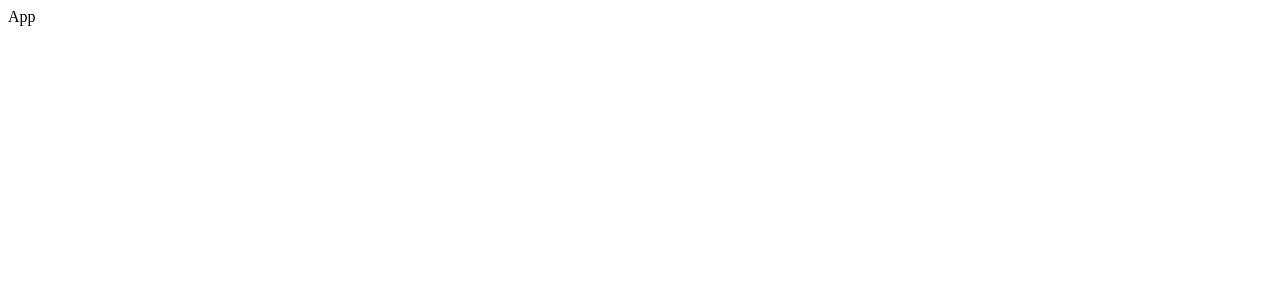
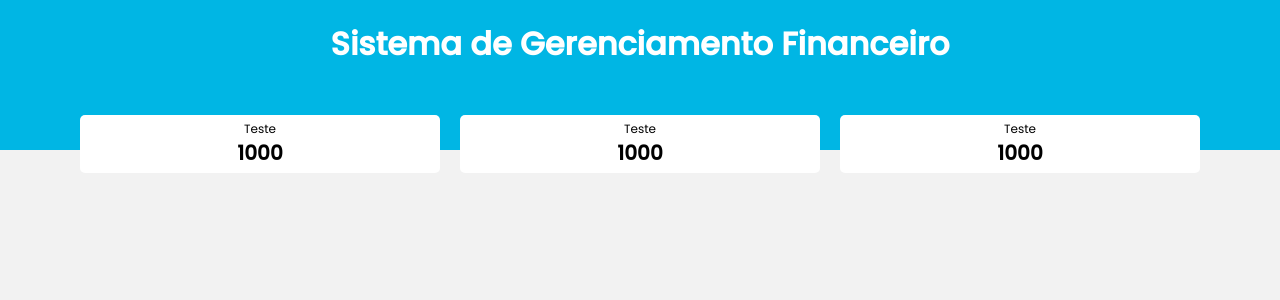
Before and after one commit to Gabrielneves05/financial-management-system, a React (Create React App) app: page / in a window 1280 px wide. Shown: the top 300 px of the page. Built offline with nearby package versions, Linux system fonts and the light colour scheme.

Commit message:
style:
Initial implementation phase of Header, Resume and ResumeItem components / Import of styled-components and set of global styles

```diff
--- a/public/index.html
+++ b/public/index.html
@@ -4,6 +4,11 @@
     <meta charset="utf-8" />
     <link rel="icon" href="%PUBLIC_URL%/favicon.ico" />
     <meta name="viewport" content="width=device-width, initial-scale=1" />
+
+    <link rel="preconnect" href="https://fonts.googleapis.com">
+    <link rel="preconnect" href="https://fonts.gstatic.com" crossorigin>
+    <link href="https://fonts.googleapis.com/css2?family=Poppins:ital,wght@0,200;0,300;0,400;0,500;1,200;1,300;1,400&display=swap" rel="stylesheet">
+
     <title>Sistema Gerenciador de Finanças</title>
   </head>
   <body>
--- a/src/App.js
+++ b/src/App.js
@@ -1,9 +1,18 @@
 import React from "react";
+
+import Header from "./components/Header";
+import Resume from "./components/Resume";
+
+import GlobalStyle from "./styles/global";
 
 export const App = () => {
     return (
-        <div>App</div>
+        <>
+            <Header />
+            <Resume />
+            <GlobalStyle />
+        </>
     );
-}
+};
 
 export default App;
--- /dev/null
+++ b/src/components/Header/index.js
@@ -0,0 +1,16 @@
+import React from "react";
+
+import * as C from "./styles";
+
+const Header = () => {
+    return (
+        <C.Container>
+            <C.Header>
+                <C.Title>Sistema de Gerenciamento Financeiro</C.Title>
+            </C.Header>
+        </C.Container>
+
+    );
+};
+
+export default Header;
--- /dev/null
+++ b/src/components/Header/styles.js
@@ -0,0 +1,14 @@
+import styled from "styled-components";
+
+export const Container = styled.div`
+    height: 150px;
+    text-align: center;
+    background: #00B6E4;
+`;
+
+export const Header = styled.h1``;
+
+export const Title = styled.div`
+    padding-top: 20px;
+    color: #fff;
+`;
--- /dev/null
+++ b/src/components/Resume/index.js
@@ -0,0 +1,17 @@
+import React from "react";
+
+import ResumeItem from "../ResumeItem";
+
+import * as C from "./styles";
+
+const Resume = () => {
+    return (
+        <C.Container>
+            <ResumeItem />
+            <ResumeItem />
+            <ResumeItem />
+        </C.Container>
+    );
+};
+
+export default Resume;
--- /dev/null
+++ b/src/components/Resume/styles.js
@@ -0,0 +1,11 @@
+import styled from "styled-components";
+
+export const Container = styled.div`
+    max-width: 1120px;
+    width: 98%;
+    margin: 0 auto;
+    display: flex;
+    gap: 20px;
+    margin-top: -35px;
+    justify-content: space-around;
+`;
--- /dev/null
+++ b/src/components/ResumeItem/index.js
@@ -0,0 +1,16 @@
+import React from "react";
+
+import * as C from "./styles";
+
+const ResumeItem = () => {
+    return (
+        <C.Container>
+            <C.Header>
+                <C.HeaderTitle>Teste</C.HeaderTitle>
+            </C.Header>
+            <C.Total>1000</C.Total>
+        </C.Container>
+    );
+};
+
+export default ResumeItem;
--- /dev/null
+++ b/src/components/ResumeItem/styles.js
@@ -0,0 +1,49 @@
+import styled from "styled-components";
+
+export const Container = styled.div`
+    display: flex;
+    flex-direction: column;
+    align-items: center;
+    background-color: #fff;
+    border-radius: 5px;
+    padding: 5px 15px;
+    width: 30%;
+
+    @media (max-width: 750px) {
+        width: 20%;
+    }
+
+    p {
+        font-size: 12px;
+    }
+
+    span {
+        font-size: 20px;
+    }
+
+    svg {
+        display: none;
+    }
+`;
+
+export const Header = styled.div`
+    display: flex;
+    align-items: center;
+    justify-content: space-around;
+    width: 100%;
+    gap: 10px;
+
+    svg {
+        width: 25px;
+        height: 25px;
+    }
+`;
+
+export const HeaderTitle = styled.p`
+    font-size: 20px;
+`;
+
+export const Total = styled.span`
+    font-size: 30px;
+    font-weight: bold;
+`;
--- /dev/null
+++ b/src/styles/global.js
@@ -0,0 +1,17 @@
+import { createGlobalStyle } from "styled-components";
+
+const Global = createGlobalStyle`
+
+    * {
+        margin: 0;
+        padding: 0;
+    }
+
+    body {
+        font-family: 'Poppins', Sans-Serif;
+        background-color: #f2f2f2;
+    }
+
+`;
+
+export default Global;
```
